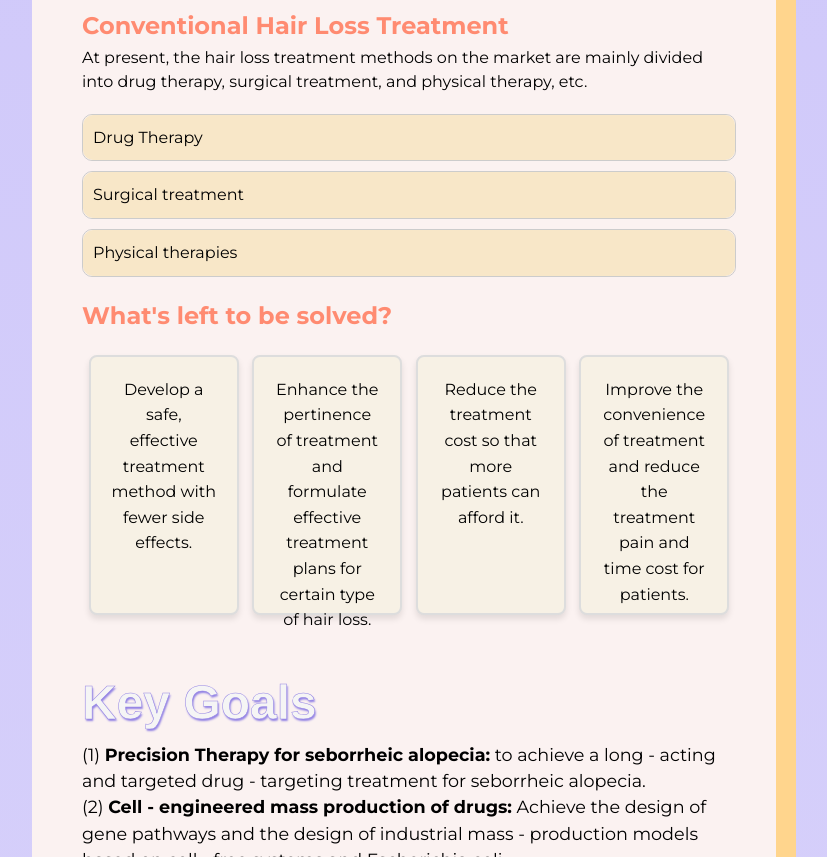
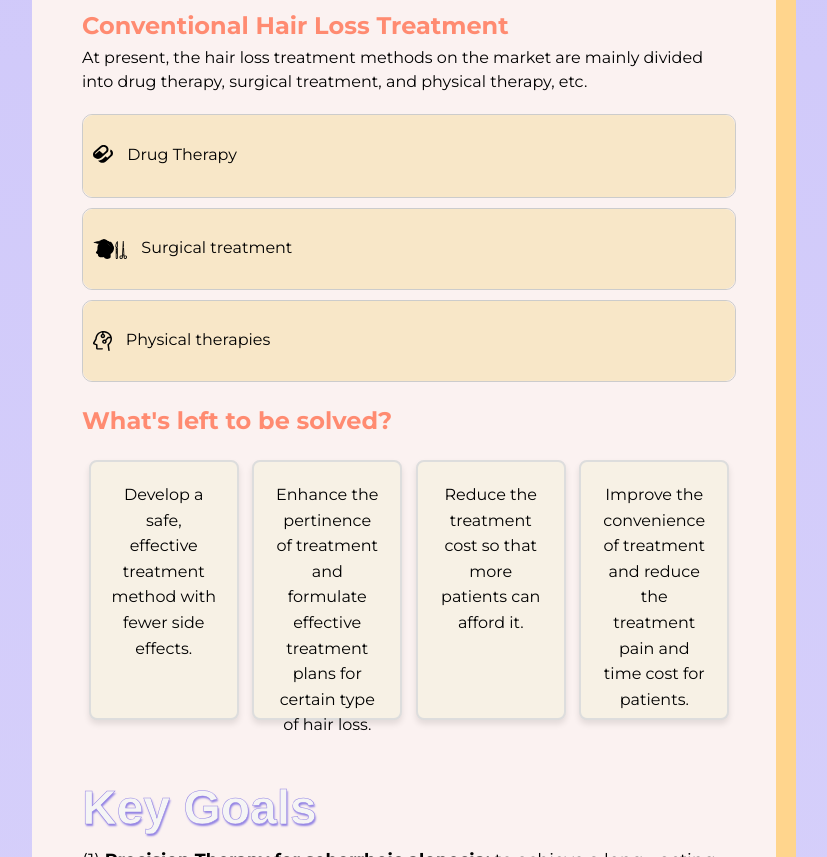
Before and after one commit to yrrainbow/wp, a plain HTML site: page Project Page/description.html in a window 1280 px wide. Shown: the part 1646-2503 px from the top of the page, without its empty margins (338-1165 px from the left). Drawn offline with nearby package versions, Linux system fonts and the light colour scheme; a web font is replaced by a local one.

Commit message:
差不多符合版

```diff
--- a/Project Page/description.html
+++ b/Project Page/description.html
@@ -54,7 +54,7 @@
         /* 固定定位的样式 */
         .content-nav.fixed {
             position: fixed;
-            top: 100px;  /* 与导航栏高度相同 */
+            top: 125px;  /* 与导航栏高度相同 */
             left: 100px;  /* 保持与初始位置相同的左偏移 */
         }
 
@@ -213,7 +213,7 @@
             font-family: 'Montserrat', sans-serif;
             font-weight: semi-bold;
             cursor: pointer;
-            display: flex;
+            display: block;
             justify-content: space-between;
             align-items: center;
             border-radius: 10px;
@@ -228,10 +228,15 @@
             background-color: #fff;
             }
 
-        .header-icon {
-            font-size: 18px;
-            color: #5a5a5a;
-            }
+            /* 调整 SVG 图片样式 */
+        .svg-icon {
+            width: 20px;
+            height: 20px;
+            margin-left: 0px;
+            color: #000;
+            transition: all 0.3s ease; /* 加��过渡效果 */
+            margin-right: 10px; /* 添加右间距，使文本与图标之间有空隙 */
+        }
 
         .box-container {
             display: flex;
@@ -268,7 +273,10 @@
     <nav class="navbar">
         <div class="container">
             <div class="logo">
-                <a href="../index.html">ZJU-CHINA</a>
+                <a href="../index.html">
+                    <img src="../assets/img/logo.png" alt="logo" style="width: 50px; height: auto; margin-top: 10px; margin-bottom: 0px;">
+                    M-D-U-S-A
+                </a>
             </div>
             <ul class="nav-links">
                 <li class="dropdown">
@@ -413,8 +421,12 @@
                         <div class="collapse-container">
                             <div class="collapse-item">
                                 <div class="collapse-title">
+                                <!-- SVG 图片展示 -->
+                                <img src="../assets/svg/dp1_1.svg" alt="Drug Therapy"
+                                class="svg-icon" id="drug-therapy-icon"
+                                onmouseover="changeIcon(this, '../assets/svg/dp1_2.svg')"
+                                onmouseout="changeIcon(this, '../assets/svg/dp1_1.svg')">
                                 <span>Drug Therapy</span>
-                                <i class="header-icon el-icon-info"></i>
                                 </div>
                                 <div class="collapse-content">
                                 <p>In terms of <span style="font-weight: bold;">drug therapy</span>, topical medications such as minoxidil and oral medications such as finasteride are commonly used treatment means. However, these drugs have certain limitations. Minoxidil needs to be used for a long time to maintain the effect, and some patients may experience adverse reactions such as scalp itching and redness. Although finasteride has a certain effect on seborrheic alopecia, it may cause side effects such as sexual dysfunction, which limits its widespread application.</p>
@@ -423,6 +435,11 @@
 
                             <div class="collapse-item">
                                 <div class="collapse-title">
+                                <!-- SVG 图片展示 -->
+                                <img src="../assets/svg/dp2_1.svg" alt="Surgical treatment"
+                                class="svg-icon" id="surgical-treatment-icon"
+                                onmouseover="changeIcon(this, '../assets/svg/dp2_2.svg')"
+                                onmouseout="changeIcon(this, '../assets/svg/dp2_1.svg')" style="height: 20px; width: auto;">
                                 <span>Surgical treatment</span>
                                 </div>
                                 <div class="collapse-content">
@@ -432,6 +449,11 @@
 
                             <div class="collapse-item">
                                 <div class="collapse-title">
+                                <!-- SVG 图片展示 -->
+                                <img src="../assets/svg/dp3_1.svg" alt="Physical therapies"
+                                class="svg-icon" id="physical-therapies-icon"
+                                onmouseover="changeIcon(this, '../assets/svg/dp3_2.svg')"
+                                onmouseout="changeIcon(this, '../assets/svg/dp3_1.svg')" style="height: 20px; width: auto;">
                                 <span>Physical therapies</span>
                                 </div>
                                 <div class="collapse-content">
@@ -474,7 +496,7 @@
                     <div class="img-container">
                     <img src="../assets/img/dp_5.png" alt="students">
                     </div>
-                    <p style="color:#ddb266; text-align: center; margin-bottom: 10px; font-size: 0.9rem;"> Figure 4: "The woonderful use of copper peptides"</p>".</p>
+                    <p style="color:#ddb266; text-align: center; margin-bottom: 10px; font-size: 0.9rem;"> Figure 4: "The woonderful use of copper peptides"</p>
 
                     <p>In 2024, the <span style="font-weight: bold;">BioTarget</span> project from the JLU - NBBMS team from Jilin University combined RNAi technology, bacterial therapy, and nanomedicine. By using modified attenuated Salmonella, the team precisely knocked down drug - resistant genes through trans - kingdom RNAi technology. A large amount of RGD peptides were expressed on the surface of the bacteria to enhance its tumor - targeting ability. Meanwhile, MPEG - PLG - PLL nanoparticles were prepared to encapsulate chemotherapeutic drugs, which were then linked to the cell wall of the engineered bacteria to assist in drug delivery.</p>
                     <div class="img-container">
@@ -628,7 +650,7 @@
                 var scrollTop = $(window).scrollTop();
                 console.log('Scroll position:', scrollTop); // 调试用
 
-                if (scrollTop + headerHeight > navTop) {
+                if (scrollTop + headerHeight + 75 > navTop) {
                     console.log('Adding fixed class'); // 调试用
                     nav.addClass('fixed');
                 } else {
@@ -693,6 +715,10 @@
             $(".collapse-content").not(content).slideUp();
             });
         });
+
+            function changeIcon(element, newSrc) {
+            element.src = newSrc;
+            }
     </script>
 </body>
 </html>
```
Also changed, not shown: assets/img/logo.png (added), assets/svg/dp1_1.svg (added), assets/svg/dp1_2.svg (added), assets/svg/dp2_1.svg (added), assets/svg/dp2_2.svg (added), assets/svg/dp3_1.svg (added), assets/svg/dp3_2.svg (added).
